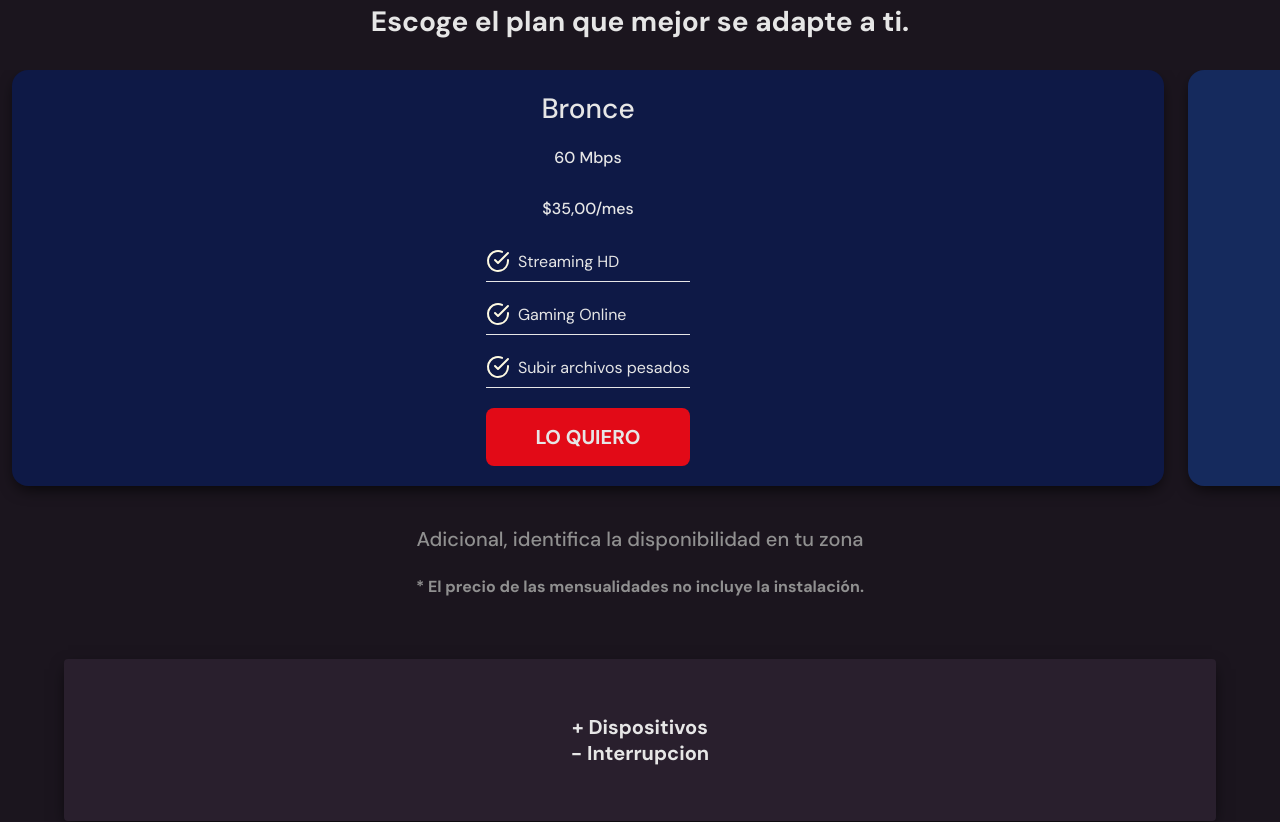
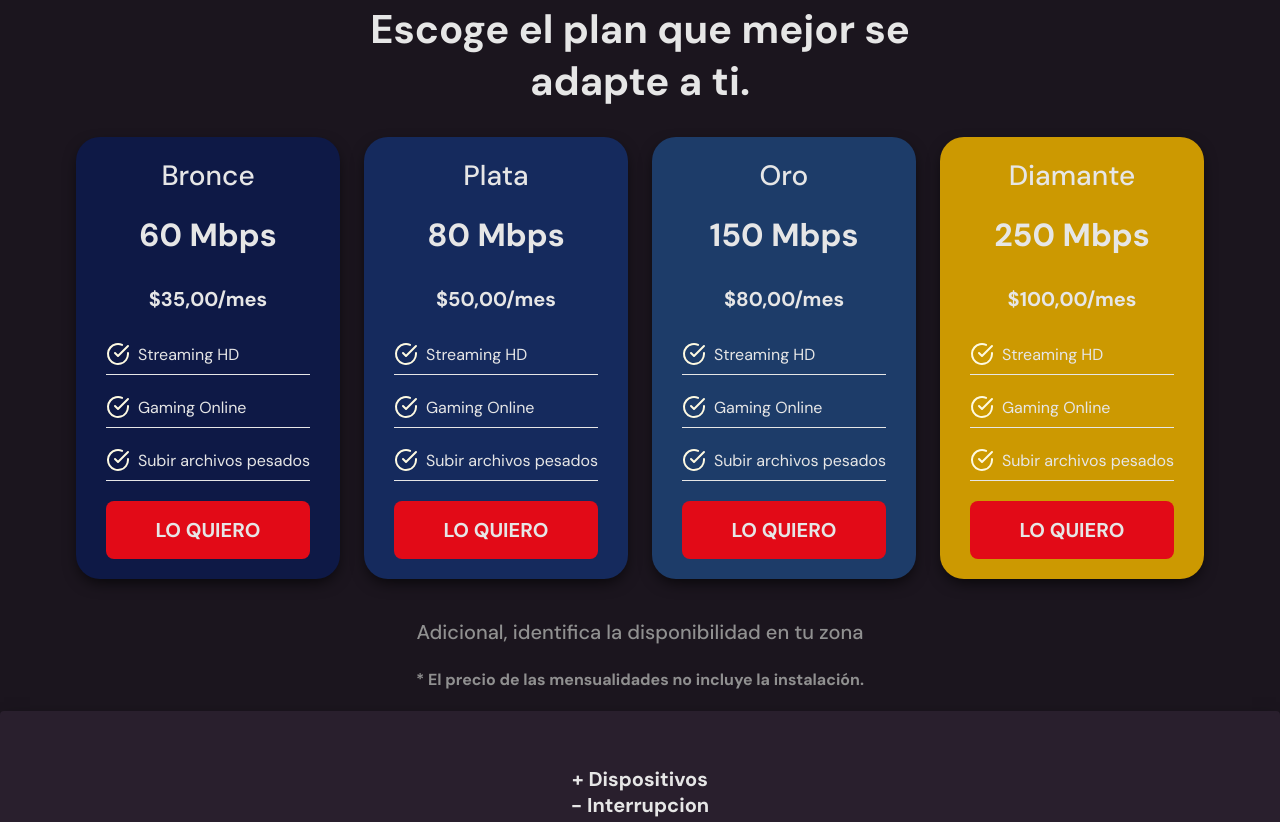
Before and after one commit to JavierS123/Gnetwork-clon, a plain HTML site: page index.html in a window 1280 px wide. Shown: the part 821-1643 px from the top of the page. Drawn offline with Linux system fonts and the light colour scheme.

Commit message:
Add files via upload

```diff
--- a/styles/tablet.css
+++ b/styles/tablet.css
@@ -8,6 +8,7 @@ header{
     background: transparent;
     box-shadow: none
 }
+
 .logo-container{
     width: 250rem;
     margin-left: 20rem;
@@ -22,3 +23,47 @@ header{
 .navbar-menu-button{
     display: none;
 }
+.plan-title{
+    width: 50%;
+}
+.plan-title h2{
+    font-size: 40rem;
+}
+.plan-container-slider{
+    width: 90vw;
+    margin: 0 auto;
+    justify-content: center;
+    overflow-x: unset;
+    overscroll-behavior-x: unset;
+    scroll-snap-type: none;
+}
+.plan-card-container{
+    min-width: 18%;
+    border-radius: 24rem;
+    scroll-snap-align: unset;
+}
+.plan-info-container .plan-speed{
+    font-size: 32rem;
+    font-weight: bold;
+}
+.plan-info-container .plan-price{
+    font-size: 20rem;
+    font-weight: bold;
+}
+.advantages-section{
+    height: auto;
+}
+.advantages-container{
+    width: 100%;
+    flex-direction: row;
+    height: auto;
+    align-items: center;
+}
+.advantages-container .advantages-info{
+    display: flex;
+    justify-content: center;
+    align-items: center;
+    padding: 0;
+    width: 20vw;
+    height: 200rem;
+}
```
